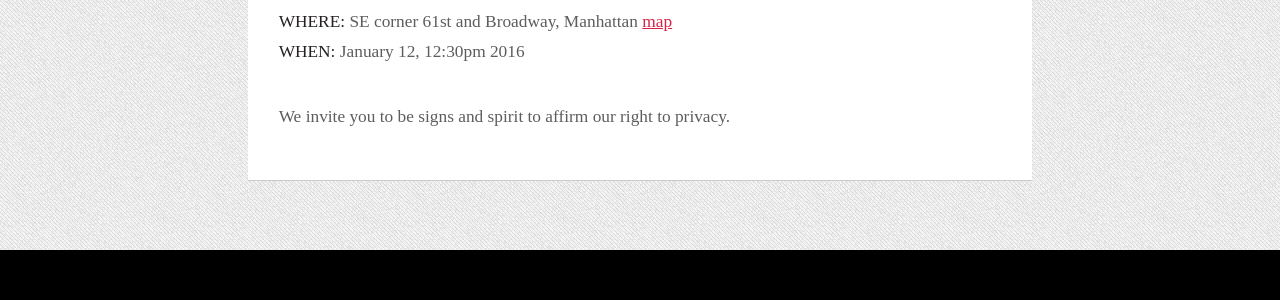
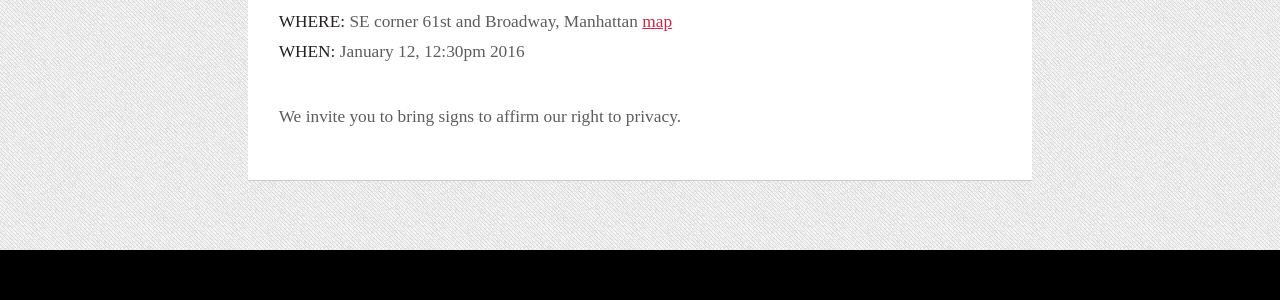
Before and after one commit to rethinklinknyc/rethinklinknyc.github.io, a Jekyll site: the page built from _posts/2017-01-12-rally-for-privacy.md, in a window 1280 px wide and 900 px high, scrolled down 2101 px. Shown: the part 153-453 px from the top of the window. Built offline with Jekyll 4.4.1, drawn with Linux system fonts in a browser that asks for light colours; some web fonts are replaced.

Commit message:
fix typo

```diff
--- a/_posts/2017-01-12-rally-for-privacy.md
+++ b/_posts/2017-01-12-rally-for-privacy.md
@@ -14,4 +14,4 @@ RethnkLinkyNYC is a group of concerned citizens whi are demanding to Rethink the
 **WHERE:**    SE corner 61st and Broadway, Manhattan [map](http://www.openstreetmap.org/node/3269834178#map=19/40.76953/-73.98190)<br>
 **WHEN:**     January 12, 12:30pm 2016<br>
 
-We invite you to be signs and spirit to affirm our right to privacy.
+We invite you to bring signs to affirm our right to privacy.
```
